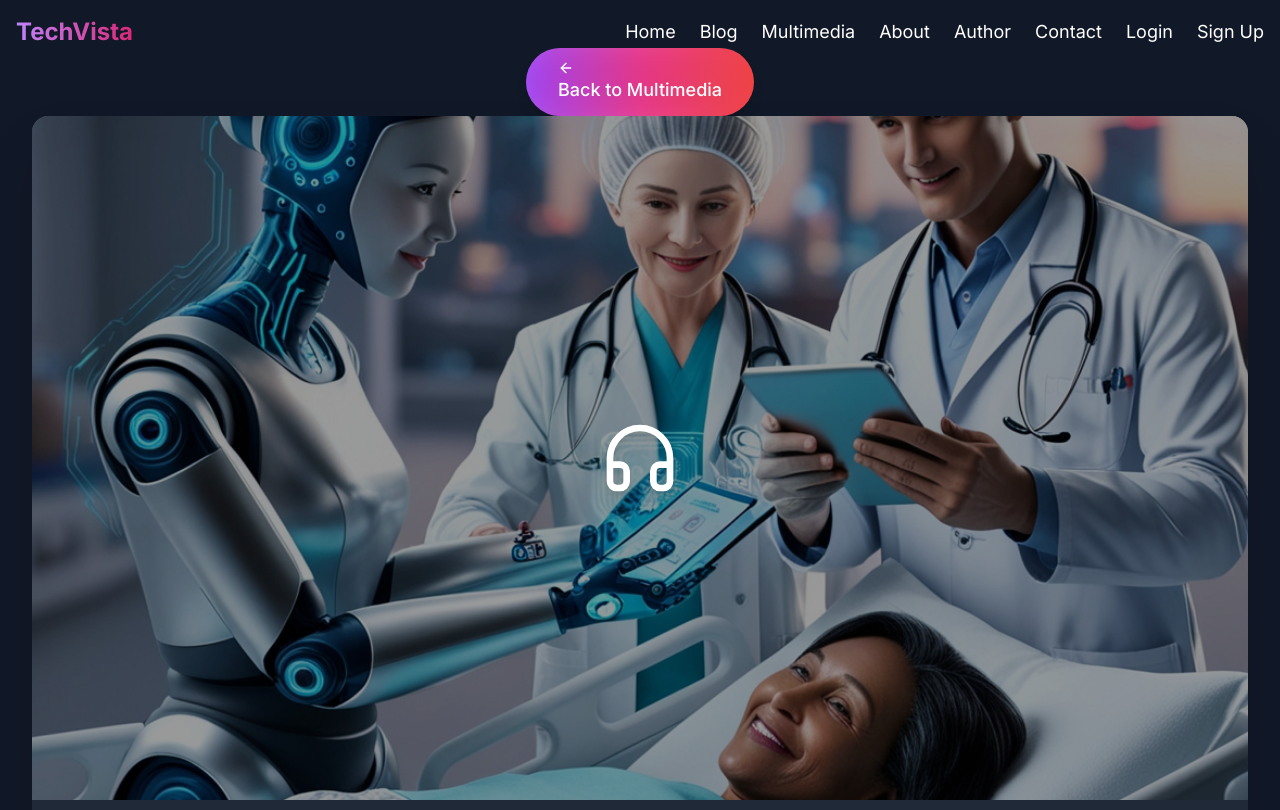
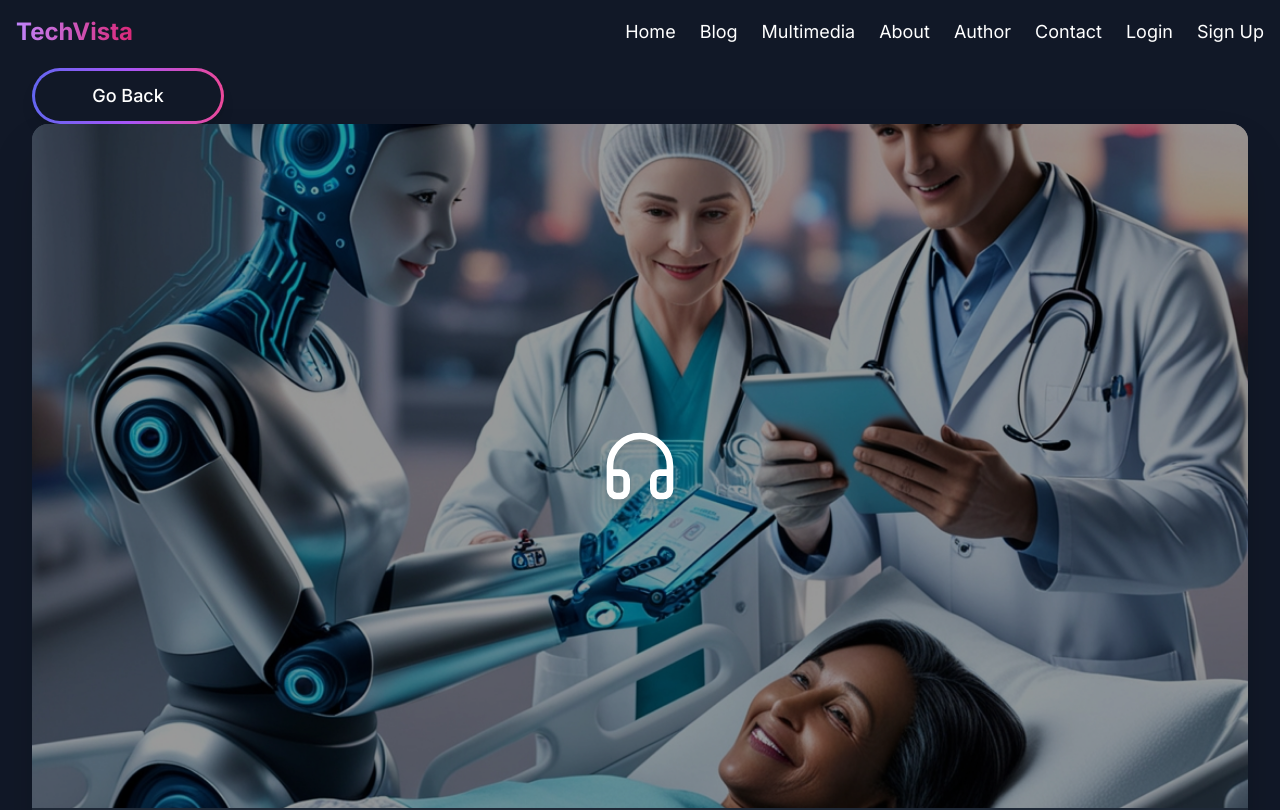
Before and after one commit to Tahasaif3/Milestone-4-Dynamic-Blog-Website-Project, a Next.js app: page /multimedia/1 in a window 1280 px wide. Shown: the top 810 px of the page. Built offline with nearby package versions, Linux system fonts and the light colour scheme.

Commit message:
code uploaded

```diff
--- a/app/multimedia/[id]/MultimediaItemPage.tsx
+++ b/app/multimedia/[id]/MultimediaItemPage.tsx
@@ -2,6 +2,7 @@
 
 import React from 'react'
 import Image from 'next/image'
+import Link from 'next/link'
 import NeonButton from '@/components/NeonButton'
 import { motion } from 'framer-motion'
 import { ArrowLeft, PlayCircle, Headphones, Calendar, Clock } from 'lucide-react'
@@ -41,11 +42,16 @@ export default function MultimediaItemPage({ item }: MultimediaItemPageProps) {
           animate={{ opacity: 1, y: 0 }}
           transition={{ duration: 0.5 }}
         >
-         <NeonButton href="/multimedia">
-            <ArrowLeft className="mr-2 h-4 w-4" />
-            Back to Multimedia
-          </NeonButton>
-
+         <Link href="/multimedia">
+          <button
+            type="button"
+            className="h-14 w-48 mt-5 rounded-full bg-gradient-to-r from-indigo-500 via-purple-500 to-pink-500 p-[3px] shadow-lg hover:shadow-2xl hover:scale-105 transform transition-all duration-300 ease-in-out group"
+          >
+            <div className="flex items-center justify-center h-full w-full rounded-full bg-gray-900 text-white font-medium text-lg transition-all duration-300 ease-in-out group-hover:bg-gradient-to-br group-hover:from-gray-800 group-hover:to-black">
+              Go Back
+            </div>
+          </button>
+        </Link>
           <div className="bg-gray-800 rounded-2xl overflow-hidden shadow-2xl">
             <div className="relative aspect-video">
               <Image
```
